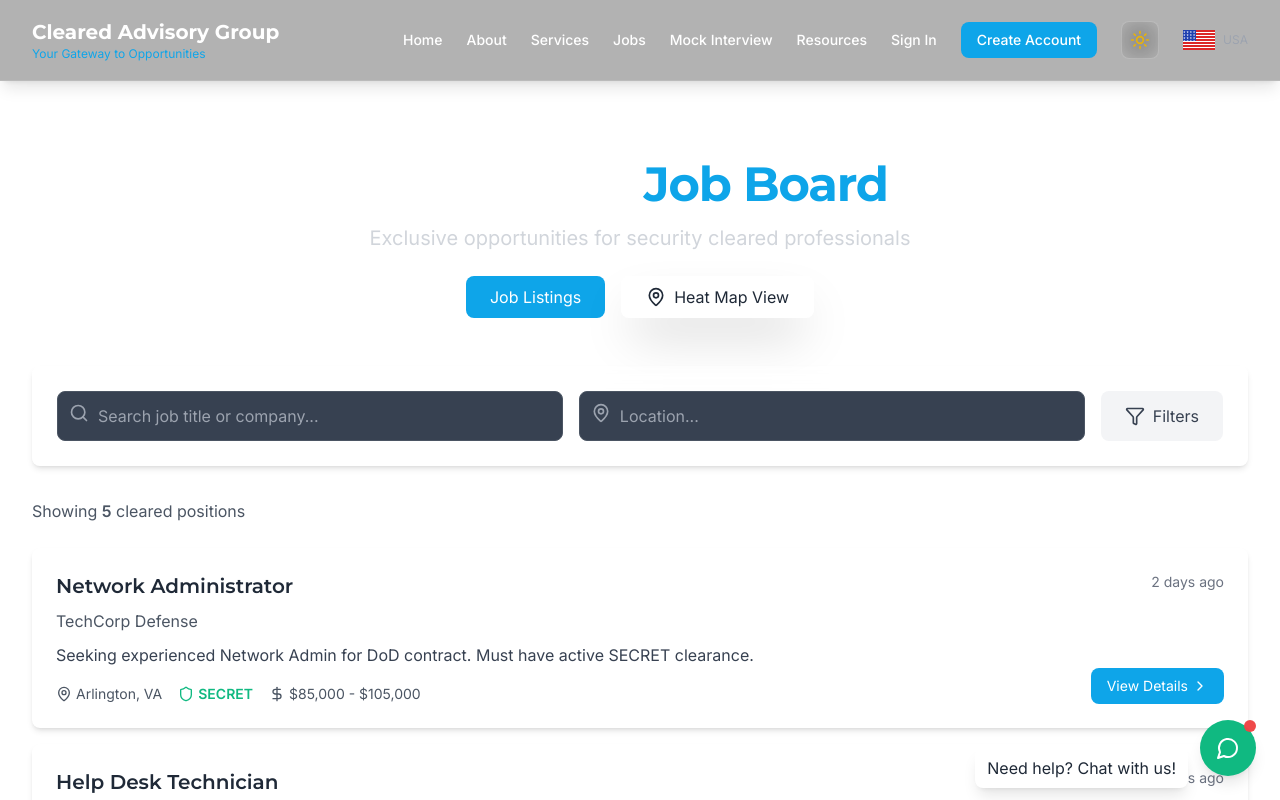
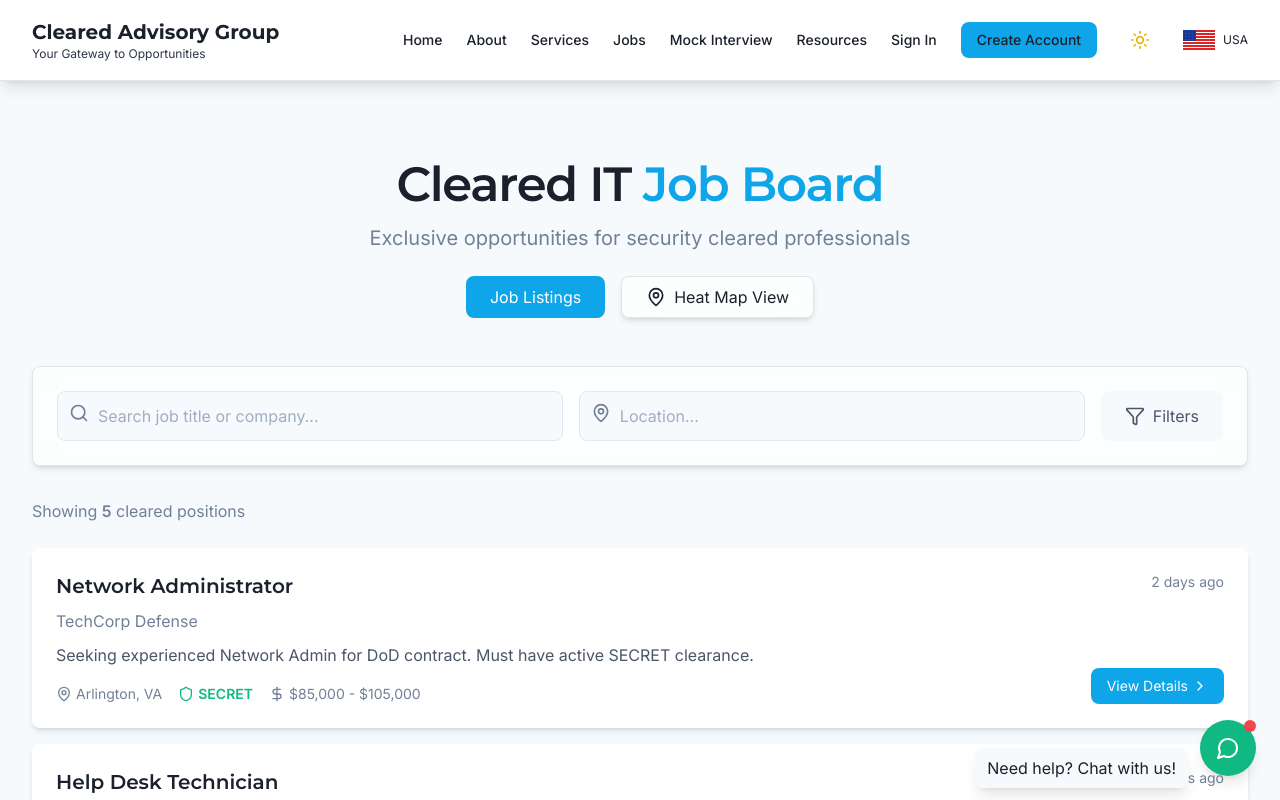
Before and after one commit to johnnyb439/cagpublicmerge, a Next.js app: page /jobs in a window 1280 px wide. Shown: the top 800 px of the page. Built offline with nearby package versions, Linux system fonts and the light colour scheme.

Commit message:
Fix light theme visibility issues - improved contrast and readability

```diff
--- a/app/globals.css
+++ b/app/globals.css
@@ -1,4 +1,5 @@
 @import url('https://fonts.googleapis.com/css2?family=Montserrat:wght@400;500;600;700;800&family=Inter:wght@300;400;500;600;700&display=swap');
+@import './light-theme-fixes.css';
 @tailwind base;
 @tailwind components;
 @tailwind utilities;
@@ -9,7 +10,7 @@
   }
 
   body {
-    @apply font-inter text-ops-charcoal bg-white dark:bg-command-black dark:text-white transition-colors duration-300;
+    @apply font-inter text-gray-900 bg-gray-50 dark:bg-command-black dark:text-white transition-colors duration-300;
   }
 
   h1, h2, h3, h4, h5, h6 {
@@ -57,7 +58,7 @@
   }
 
   .card {
-    @apply bg-white dark:bg-ops-charcoal dark:border dark:border-gray-700 rounded-xl shadow-lg p-6 transition-all duration-300 hover:shadow-xl hover:-translate-y-1;
+    @apply bg-white text-gray-900 dark:bg-ops-charcoal dark:text-white border border-gray-200 dark:border-gray-700 rounded-xl shadow-lg p-6 transition-all duration-300 hover:shadow-xl hover:-translate-y-1;
   }
 
   /* Glass-morphism Effects */
@@ -155,3 +156,43 @@
     background-position: 0% 50%;
   }
 }
+@layer utilities {
+  /* Light theme text utilities */
+  .text-primary {
+    @apply text-gray-900 dark:text-white;
+  }
+
+  .text-secondary {
+    @apply text-gray-700 dark:text-gray-300;
+  }
+
+  .text-tertiary {
+    @apply text-gray-600 dark:text-gray-400;
+  }
+
+  .text-muted {
+    @apply text-gray-500 dark:text-gray-500;
+  }
+
+  /* Light theme background utilities */
+  .bg-primary {
+    @apply bg-white dark:bg-command-black;
+  }
+
+  .bg-secondary {
+    @apply bg-gray-50 dark:bg-ops-charcoal;
+  }
+
+  .bg-tertiary {
+    @apply bg-gray-100 dark:bg-gray-800;
+  }
+
+  /* Better contrast for cards in light mode */
+  .card-light {
+    @apply bg-white text-gray-900 border border-gray-200 shadow-md;
+  }
+
+  .dark .card-light {
+    @apply bg-ops-charcoal text-white border-gray-700;
+  }
+}
--- /dev/null
+++ b/app/light-theme-fixes.css
@@ -0,0 +1,215 @@
+/* Light Theme Visibility Fixes */
+
+/* Fix text colors in light mode */
+.light-theme,
+:root:not(.dark) {
+  /* Primary text colors */
+  --text-primary: #1a202c; /* Very dark gray, almost black */
+  --text-secondary: #2d3748; /* Dark gray */
+  --text-tertiary: #4a5568; /* Medium gray */
+  --text-muted: #718096; /* Light gray */
+
+  /* Background colors */
+  --bg-primary: #ffffff;
+  --bg-secondary: #f7fafc;
+  --bg-tertiary: #edf2f7;
+
+  /* Border colors */
+  --border-primary: #e2e8f0;
+  --border-secondary: #cbd5e0;
+}
+
+/* Override gray text that's too light in light mode */
+:root:not(.dark) .text-gray-400 {
+  color: #718096 !important; /* Darker gray for better readability */
+}
+
+:root:not(.dark) .text-gray-500 {
+  color: #4a5568 !important;
+}
+
+:root:not(.dark) .text-gray-600 {
+  color: #2d3748 !important;
+}
+
+:root:not(.dark) .text-gray-300 {
+  color: #718096 !important;
+}
+
+/* Fix navbar in light mode */
+:root:not(.dark) .glass-nav {
+  background-color: rgba(255, 255, 255, 0.9) !important;
+  backdrop-filter: blur(12px);
+  border-bottom: 1px solid rgba(0, 0, 0, 0.1);
+}
+
+:root:not(.dark) .glass-nav a,
+:root:not(.dark) .glass-nav span {
+  color: #1a202c !important;
+}
+
+:root:not(.dark) .glass-nav a:hover {
+  color: #0ea5e9 !important;
+}
+
+/* Fix glass cards in light mode */
+:root:not(.dark) .glass-card {
+  background-color: rgba(255, 255, 255, 0.7) !important;
+  border: 1px solid rgba(0, 0, 0, 0.1) !important;
+  box-shadow: 0 4px 6px -1px rgba(0, 0, 0, 0.1), 0 2px 4px -1px rgba(0, 0, 0, 0.06) !important;
+}
+
+:root:not(.dark) .glass-card:hover {
+  background-color: rgba(255, 255, 255, 0.9) !important;
+  border-color: rgba(0, 0, 0, 0.15) !important;
+}
+
+/* Fix text on glass backgrounds */
+:root:not(.dark) .glass-bg {
+  background-color: #f7fafc !important;
+}
+
+/* Override text-white in light mode where inappropriate */
+:root:not(.dark) .text-white:not(.bg-gradient-to-r):not(.btn-primary):not(.bg-sky-blue):not(.bg-neon-green):not(.bg-dynamic-green) {
+  color: #1a202c !important;
+}
+
+/* Fix headings in light mode */
+:root:not(.dark) h1,
+:root:not(.dark) h2,
+:root:not(.dark) h3,
+:root:not(.dark) h4,
+:root:not(.dark) h5,
+:root:not(.dark) h6 {
+  color: #1a202c !important;
+}
+
+/* Fix paragraphs and general text */
+:root:not(.dark) p {
+  color: #2d3748;
+}
+
+/* Fix input fields in light mode */
+:root:not(.dark) input:not(.glass-input),
+:root:not(.dark) textarea:not(.glass-input),
+:root:not(.dark) select:not(.glass-input) {
+  background-color: #f7fafc !important;
+  border-color: #e2e8f0 !important;
+  color: #1a202c !important;
+}
+
+:root:not(.dark) input::placeholder,
+:root:not(.dark) textarea::placeholder {
+  color: #a0aec0 !important;
+}
+
+/* Fix buttons that should maintain their colors */
+.bg-gradient-to-r,
+.btn-primary,
+.bg-sky-blue,
+.bg-neon-green,
+.bg-dynamic-green,
+.bg-emerald-green,
+.bg-red-500,
+.bg-yellow-500,
+.bg-purple-500 {
+  color: white !important;
+}
+
+/* Dashboard specific fixes */
+:root:not(.dark) .bg-command-black {
+  background-color: #ffffff !important;
+  border: 1px solid #e2e8f0 !important;
+}
+
+:root:not(.dark) .dark\:bg-command-black {
+  background-color: #ffffff !important;
+}
+
+:root:not(.dark) .dark\:bg-gray-800 {
+  background-color: #f7fafc !important;
+}
+
+:root:not(.dark) .dark\:bg-gray-700 {
+  background-color: #edf2f7 !important;
+}
+
+:root:not(.dark) .dark\:text-white {
+  color: #1a202c !important;
+}
+
+:root:not(.dark) .dark\:text-gray-300 {
+  color: #4a5568 !important;
+}
+
+:root:not(.dark) .dark\:text-gray-400 {
+  color: #718096 !important;
+}
+
+/* Fix hover states in light mode */
+:root:not(.dark) .hover\:bg-gray-50:hover {
+  background-color: #f7fafc !important;
+}
+
+:root:not(.dark) .dark\:hover\:bg-gray-800:hover {
+  background-color: #edf2f7 !important;
+}
+
+:root:not(.dark) .hover\:bg-gray-700:hover {
+  background-color: #e2e8f0 !important;
+}
+
+/* Fix border colors in light mode */
+:root:not(.dark) .border-gray-700 {
+  border-color: #e2e8f0 !important;
+}
+
+:root:not(.dark) .dark\:border-gray-700 {
+  border-color: #e2e8f0 !important;
+}
+
+:root:not(.dark) .border-gray-600 {
+  border-color: #cbd5e0 !important;
+}
+
+/* Fix specific component text colors */
+:root:not(.dark) .bg-gray-700 {
+  background-color: #edf2f7 !important;
+  color: #1a202c !important;
+}
+
+:root:not(.dark) .bg-gray-800 {
+  background-color: #f7fafc !important;
+  color: #1a202c !important;
+}
+
+/* Ensure proper contrast for stats and numbers */
+:root:not(.dark) .text-2xl,
+:root:not(.dark) .text-3xl,
+:root:not(.dark) .text-4xl {
+  color: #1a202c !important;
+  font-weight: 600;
+}
+
+/* Fix theme toggle button visibility */
+:root:not(.dark) .theme-toggle {
+  background-color: #edf2f7 !important;
+  color: #1a202c !important;
+}
+
+/* Fix AI Resume Reviewer in light mode */
+:root:not(.dark) .bg-red-500\/10 {
+  background-color: rgba(239, 68, 68, 0.1) !important;
+}
+
+:root:not(.dark) .bg-green-500\/10 {
+  background-color: rgba(34, 197, 94, 0.1) !important;
+}
+
+:root:not(.dark) .bg-yellow-500\/10 {
+  background-color: rgba(234, 179, 8, 0.1) !important;
+}
+
+:root:not(.dark) .bg-blue-500\/10 {
+  background-color: rgba(59, 130, 246, 0.1) !important;
+}
--- /dev/null
+++ b/components/ThemeProvider.tsx
@@ -0,0 +1,61 @@
+'use client'
+
+import { createContext, useContext, useEffect, useState } from 'react'
+
+type Theme = 'dark' | 'light'
+
+interface ThemeContextType {
+  theme: Theme
+  toggleTheme: () => void
+}
+
+const ThemeContext = createContext<ThemeContextType | undefined>(undefined)
+
+export function ThemeProvider({ children }: { children: React.ReactNode }) {
+  const [theme, setTheme] = useState<Theme>('dark')
+  const [mounted, setMounted] = useState(false)
+
+  useEffect(() => {
+    setMounted(true)
+    const savedTheme = localStorage.getItem('theme') as Theme | null
+    if (savedTheme) {
+      setTheme(savedTheme)
+      document.documentElement.classList.toggle('dark', savedTheme === 'dark')
+    } else {
+      // Default to dark theme
+      document.documentElement.classList.add('dark')
+    }
+  }, [])
+
+  const toggleTheme = () => {
+    const newTheme = theme === 'dark' ? 'light' : 'dark'
+    setTheme(newTheme)
+    localStorage.setItem('theme', newTheme)
+    document.documentElement.classList.toggle('dark', newTheme === 'dark')
+
+    // Apply light theme class for specific fixes
+    if (newTheme === 'light') {
+      document.documentElement.classList.add('light-theme')
+    } else {
+      document.documentElement.classList.remove('light-theme')
+    }
+  }
+
+  if (!mounted) {
+    return null
+  }
+
+  return (
+    <ThemeContext.Provider value={{ theme, toggleTheme }}>
+      {children}
+    </ThemeContext.Provider>
+  )
+}
+
+export function useTheme() {
+  const context = useContext(ThemeContext)
+  if (context === undefined) {
+    throw new Error('useTheme must be used within a ThemeProvider')
+  }
+  return context
+}
```
